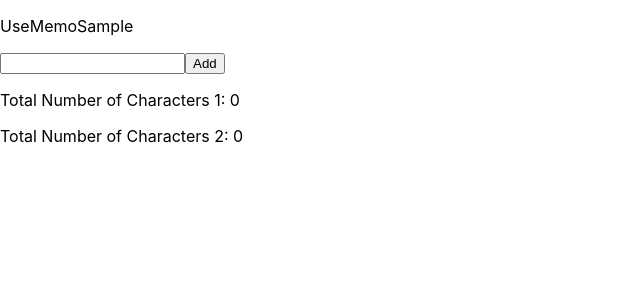
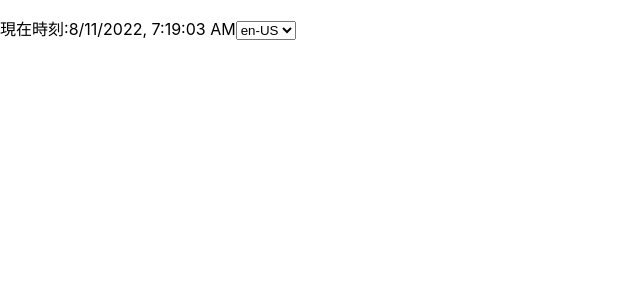
Before and after one commit to dekihi-app/TypeScriptReactNextJsStudy, a React (Create React App) app in the folder src/react-sample/: page / in a window 1280 px wide. Shown: the top 300 px of the page, without its empty margins (0-640 px from the left). Built offline with nearby package versions, Linux system fonts and the light colour scheme.

Commit message:
learned useEffect,useLayoutEffect

```diff
--- /dev/null
+++ b/src/react-sample/src/components/Clock.tsx
@@ -0,0 +1,72 @@
+import React from "react";
+
+// タイマーが呼びだされる周期を1秒にする
+const UPDATE_CYCLE = 1000;
+
+// localstorageで使用するキー
+const KEY_LOCALE = "KEY_LOCALE";
+
+enum Locale {
+  US = "en-US",
+  JP = "ja-JP",
+}
+
+const getLocaleFromString = (text: string) => {
+  switch (text) {
+    case Locale.US:
+      return Locale.US;
+    case Locale.JP:
+      return Locale.JP;
+    default:
+      return Locale.US;
+  }
+};
+
+export const Clock = () => {
+  const [timestamp, setTimestamp] = React.useState(new Date());
+  const [locale, setLocale] = React.useState(Locale.US);
+
+  // タイマーのセットをするための副作用
+  React.useEffect(() => {
+    // タイマーのセット
+    const timer = setInterval(() => {
+      setTimestamp(new Date());
+    }, UPDATE_CYCLE);
+
+    // クリーンアップ関数を渡し、アンマウント時にタイマーの解除をする
+    return () => {
+      clearInterval(timer);
+    };
+    // 初期描画時のみ実行する
+  }, []);
+
+  // localstorageから値を読み込むための副作用
+  React.useLayoutEffect(() => {
+    const savedLocale = localStorage.getItem(KEY_LOCALE);
+    if (savedLocale !== null) {
+      setLocale(getLocaleFromString(savedLocale));
+    }
+  }, []);
+
+  // localeが変化した時に、localstorageに値を保存するための副作用
+  React.useEffect(() => {
+    localStorage.setItem(KEY_LOCALE, locale);
+    // 依存配列にlocaleを渡し、localeが変化する度に実行するようにする
+  }, [locale]);
+
+  return (
+    <div>
+      <p>
+        <span id="current-time-label">現在時刻</span>
+        <span>:{timestamp.toLocaleString(locale)}</span>
+        <select
+          value={locale}
+          onChange={(e) => setLocale(getLocaleFromString(e.target.value))}
+        >
+          <option value={Locale.US}>en-US</option>
+          <option value={Locale.JP}>ja-JP</option>
+        </select>
+      </p>
+    </div>
+  );
+};
--- a/src/react-sample/src/index.tsx
+++ b/src/react-sample/src/index.tsx
@@ -11,12 +11,14 @@
 // import { Counter as UseReducerCounter } from "./components/UseReducerSample";
 // import { Parent } from "./components/Parent";
 // import { Parent as UseCallbackParent } from "./components/UseCallbackSample";
-import { UseMemoSample } from "./components/UseMemoSample";
+// import { UseMemoSample } from "./components/UseMemoSample";
+import { Clock } from "./components/Clock";
 
 const container = document.getElementById("root");
-if (container) {
+if (container !== null) {
   const root = createRoot(container);
   root.render(
+    //   <App />
     //   <Hello />
     //   <ContainerSampleParent />
     //   <Page />
@@ -25,10 +27,10 @@
     //   <UseReducerCounter initialValue={0} />
     //   <Parent />
     //   <UseCallbackParent />,
+    //  <UseMemoSample />
     <React.StrictMode>
-      <UseMemoSample />
+      <Clock />
     </React.StrictMode>
-    //   <App />
   );
 }
 
```
Also changed, not shown: doc/開発環境構築.md (+4 -0 lines).
